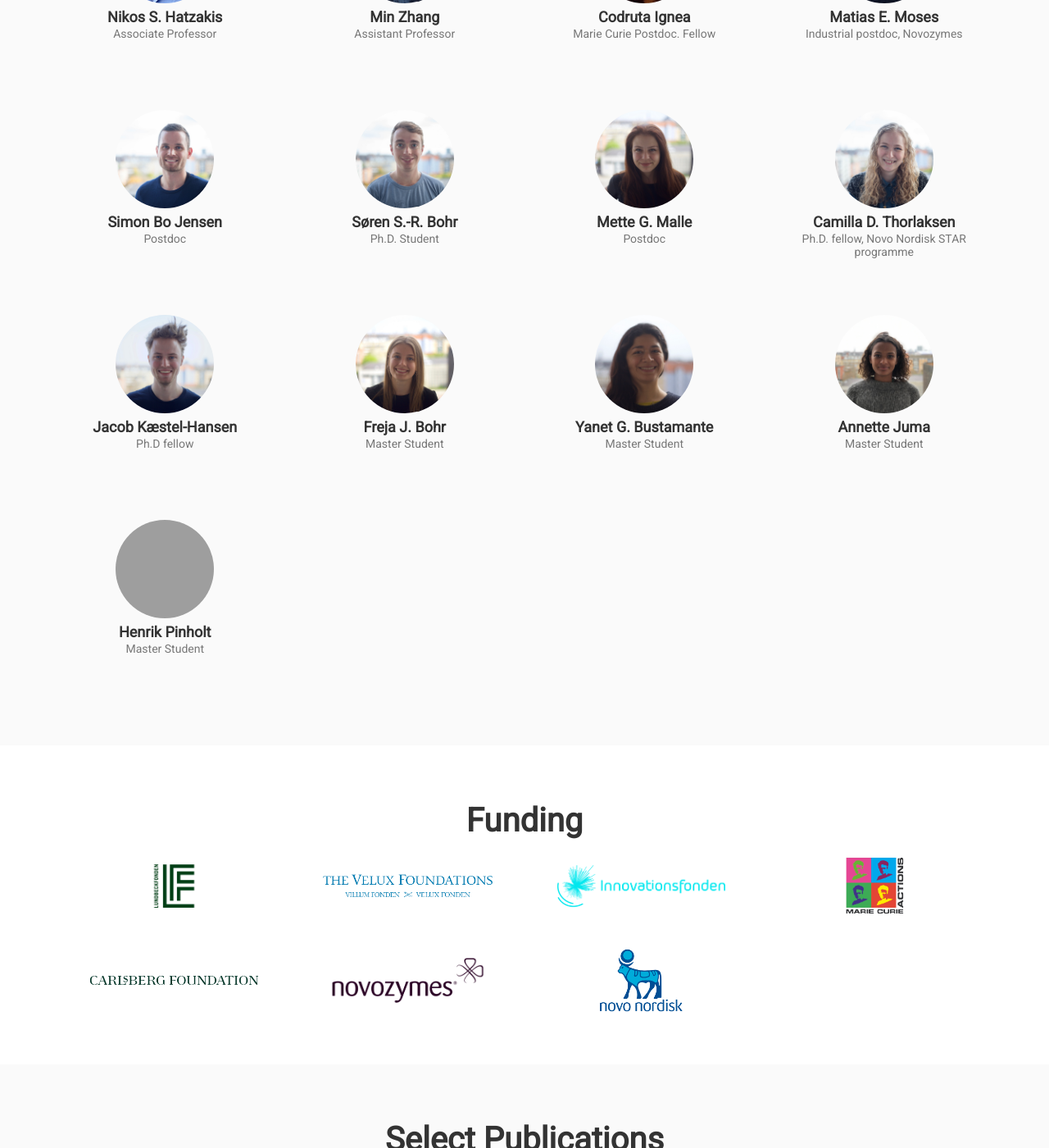
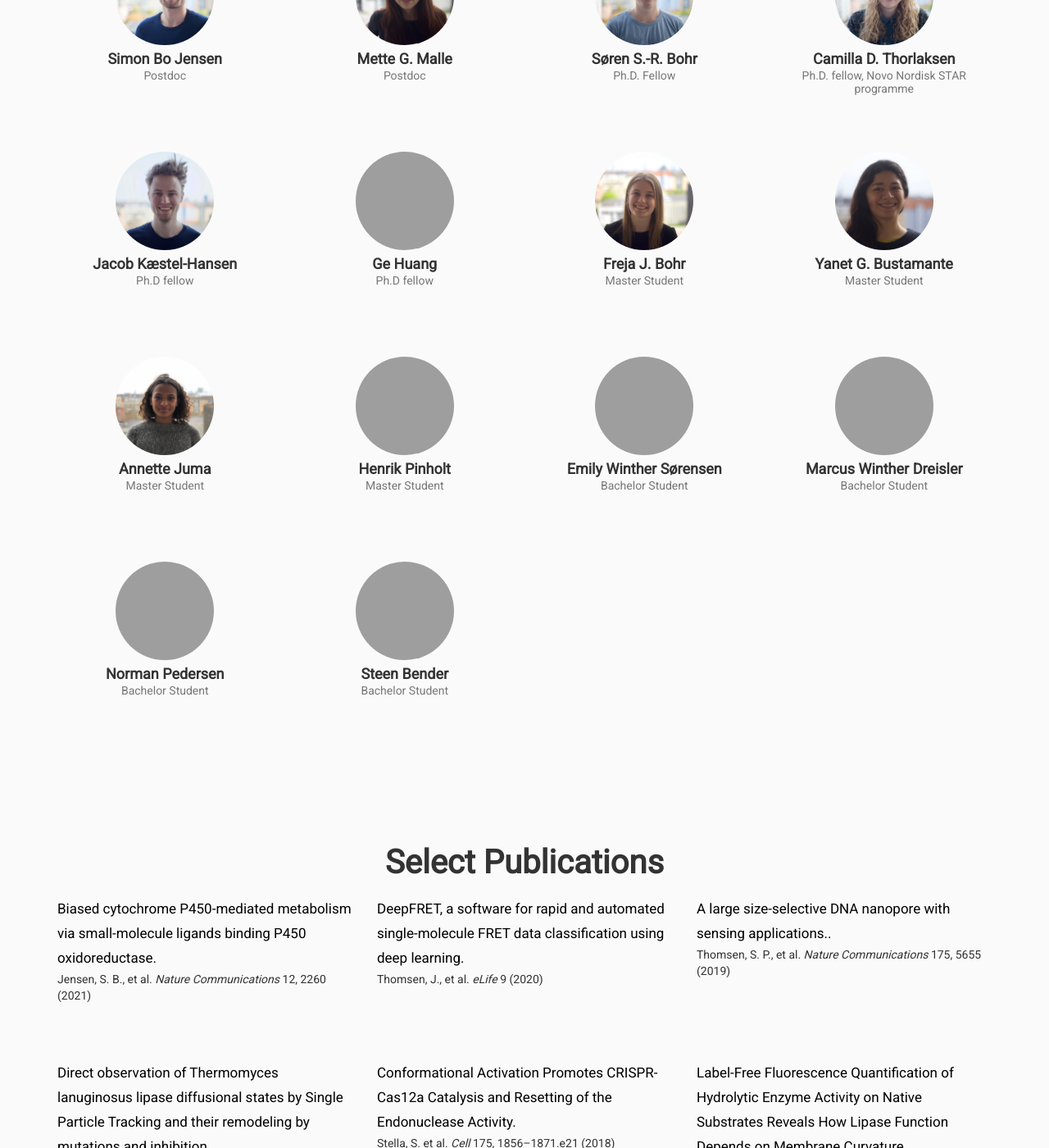
Before and after one commit to hatzakislab/hatzakislab.github.io, a Jekyll site: the page built from index.md, in a window 1280 px wide and 1400 px high, scrolled down 1601 px. Shown: the whole window at 82% size. Built offline with Jekyll 4.4.1, drawn with Linux system fonts in a browser that asks for light colours; some web fonts are replaced; comment, search, counter and statistics services are not loaded; some of the changed text lies outside the part shown; grey boxes are pictures that could not be loaded.

Commit message:
small changes

```diff
--- a/_data/projects.yml
+++ b/_data/projects.yml
@@ -22,7 +22,7 @@
 
 - order: 002
   id: "project2"
-  name: "Drug delivery in mucus"
+  name: "Nanocontainer for Drug Delivery"
   photo: "mucus" #language=HTML
   description: "By employing single particle tracking on novel nano-carriers in drug delivery, we are able to investigate their interactions with biological samples and simultaneously monitor particle mobility and drug release in live human cells. We aim to utilize the methodology to develop and optimize site specific and fast delivery of tailor made pharmaceuticals. To do so, we deploy advanced statistical analysis in combination with machine learning - thus deciphering the mechanistic details that governs interactions at the cellular level. <br>Ultimo June 2019 our lab will be equipped with a state of the art Olympus super resolution spinning disk microscope, thus extending the method to live 3D tracking"
   color: rgb(243, 254, 236)
@@ -30,7 +30,7 @@
 
 - order: 003
   id: "project3"
-  name: "Regulation of metabolic disorder by ligands"
+  name: "Biased Metabolism"
   photo: "por" #language=HTML
   description: "POR is a central molecular hub activating a plethora of metabolic pathways by donating electrons to more than 50 different cytochrome P450 enzymes (CYPs). Point mutations in POR cause severe metabolic disorder due to altered POR-CYP interactions. In collaboration with Paediatric Endocrinology at the University Hospital Bern, Switzerland, and Department of Plant Biology, University of Copenhagen, we study these interactions all the way from clinical phenotype down to the fundamental limit of individual proteins.
   <br><br>
@@ -40,6 +40,7 @@
 
   Relevant publications:
   <p style='font-size:15px'>
+  Jensen, S.B. et al. Biased cytochrome P450-mediated metabolism via small-molecule ligands binding P450 oxidoreductase. <em>Nature Communications</em> (2021), 12, 2260.<br><br>
   Laursen, T. et al. Characterization of a Dynamic Metabolon Producing the Defense Compound Dhurrin in Sorghum. <em>Science</em> (2017), 354, 890-893.<br><br>
   Bavishi, K. et al. Direct Observation of Multiple Conformational States in Cytochrome P450 Oxidoreductase and their Modulation by Membrane Environment. <em>Scientific Reports</em> (2018), 8, 1-9.<br><br>
   Laursen, T. et al. Single Molecule Activity Measurements of Cytochrome P450 Oxidoreductase Reveal the Existence of Two Discrete Functional States. <em>ACS Chem. Biol.</em> (2014), 9, 630-634.<br><br>
@@ -50,7 +51,7 @@
 
 - order: 004
   id: "project4"
-  name: "Single particle tracking on Lipase mutants"
+  name: "Single Particle Tracking"
   photo: "lipase" #language=HTML
   description: "Lipases are interfacially activated hydrolases, which play an important role in both biological processes as well as industrial applications, catalyzing reactions at the water-lipid interface. Our understanding of lipases function to date primarily relies on averaging techniques reporting the behavior of large ensemble of heterogeneous enzymes, which may disguise heterogenic behaviors. We have developed a single-molecule fluorescence microscopy assay to track thousands of individual Thermomyces Lanuginosus Lipase (TLL) enzymes, on native trimyristin substrate surfaces. Our high- quality data allow us to directly observe distinct patterns of lipase diffusional properties both within the observation time of a single trajectory and after system equilibration. Readouts on multiple lipase mutants allowed us to delve into a deeper understanding of molecular detail governing enzymatic function and provide links of enzyme structure to functional phenotypes. Using Deep-Learning methods, we decipher the subtle mechanistic differences and provide a model for function/inhibition and their relation to structure."
   color: rgb(252, 245, 245)
--- a/_data/publications.yml
+++ b/_data/publications.yml
@@ -1,3 +1,10 @@
+- title: Biased cytochrome P450-mediated metabolism via small-molecule ligands binding P450 oxidoreductase
+  doi: 10.1038/s41467-021-22562-w
+  author: Jensen, S. B., et al.
+  journal: Nature Communications
+  pages: 12, 2260
+  year: 2021
+
 - title: DeepFRET, a software for rapid and automated single-molecule FRET data classification using deep learning
   doi: 10.7554/eLife.60404
   author: Thomsen, J., et al.
--- a/_data/team.yml
+++ b/_data/team.yml
@@ -35,13 +35,6 @@
   twitter: simon-bo-jensen
   orcid: 0000-0002-8946-3831
 
-- name: Søren S.-R. Bohr
-  img: /soren-nielsen.jpg
-  desc: Ph.D. Student
-  email: soeren@chem.ku.dk
-  linkedin: søren-s-r-bohr-541a1a87
-  orcid: 0000-0002-8107-2465
-
 - name: Mette G. Malle
   linkedin: mette-galsgaard-malle-180543192
   email: malle@chem.ku.dk
@@ -50,6 +43,13 @@
   desc: Postdoc
   blank: true
 
+- name: Søren S.-R. Bohr
+  img: /soren-nielsen.jpg
+  desc: Ph.D. Fellow
+  email: soeren@chem.ku.dk
+  linkedin: søren-s-r-bohr-541a1a87
+  orcid: 0000-0002-8107-2465
+
 - name: Camilla D. Thorlaksen
   linkedin: camilla-dyngbo-thorlaksen-89450913a
   img: /camilla-dyngbo.jpg
@@ -57,11 +57,19 @@
   desc: Ph.D. fellow, Novo Nordisk STAR programme
   blank: true
 
-
 - name: Jacob Kæstel-Hansen
   linkedin: jacob-kæstel-hansen-502008115
   img: /jakob-hansen.jpg
   desc: Ph.D fellow
+  email: jkh@chem.ku.dk
+  orcid: 0000-0001-7365-9664
+  blank: true
+
+- name: Ge Huang
+  linkedin:
+  img: /.jpg
+  desc: Ph.D fellow
+  orcid:
   blank: true
 
 - name: Freja J. Bohr
@@ -69,7 +77,6 @@
   img: /freja-bohr.jpg
   desc: Master Student
   blank: true
-
 
 - name: Yanet G. Bustamante
   img: /yanet.jpg
@@ -91,12 +98,22 @@
   orcid: 0000-0002-4345-5334
   blank: true
 
+- name: Emily Winther Sørensen
+  desc: Bachelor Student
+  blank: true
 
-#- name: Henrik Pinholt
-#  linkedin: henrik-pinholt-3bbb04105
-#  img: /henrik-pinholt.jpg
-#  desc: Master student
-#  blank: true
+- name: Marcus Winther Dreisler
+  desc: Bachelor Student
+  blank: true
+
+- name: Norman Pedersen
+  desc: Bachelor Student
+  blank: true
+
+- name: Steen Bender
+  desc: Bachelor Student
+  blank: true
+
 
 # ALUMNI
 #- name: Amalie Sigersen Kallenbach
--- a/_layouts/single-page.md
+++ b/_layouts/single-page.md
@@ -4,9 +4,9 @@
 {% include intro.html %}
 {% include projects.html %}
 {% include project-modals.html %}
+{% include team.html %}
+{% include publications.html %}
 {% include news.html %}
-{% include team.html %}
+{% include software.html %}
 {% include funding.html %}
-{% include publications.html %}
-{% include software.html %}
 {% include gallery.html %}
```
